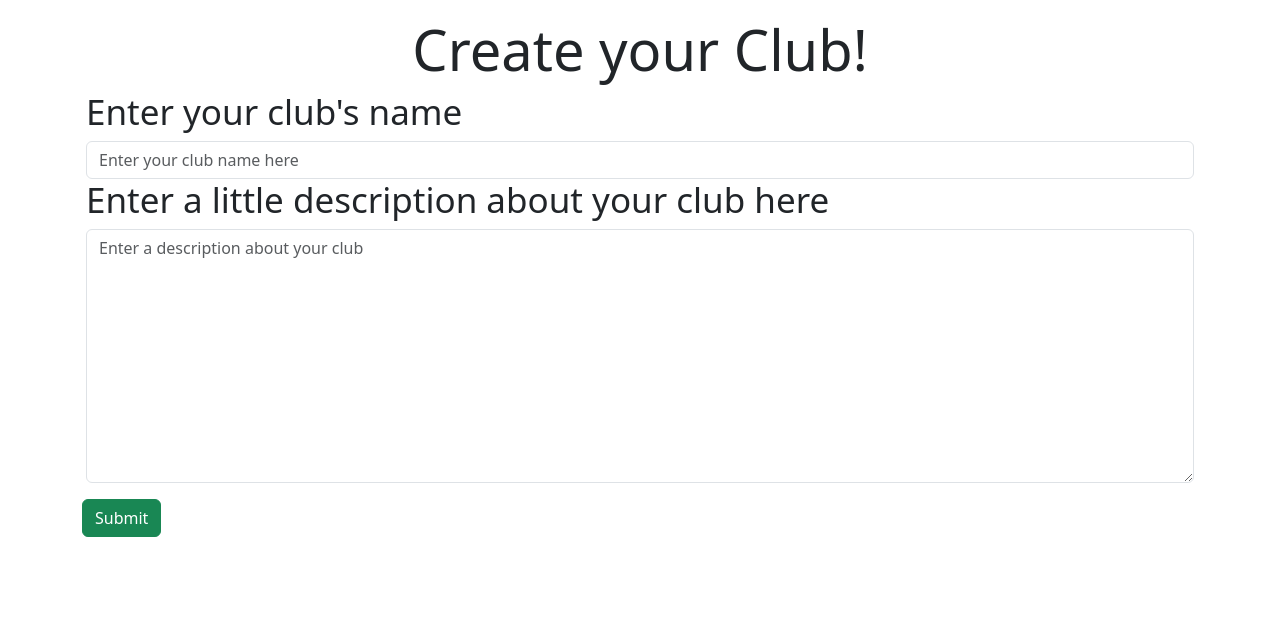
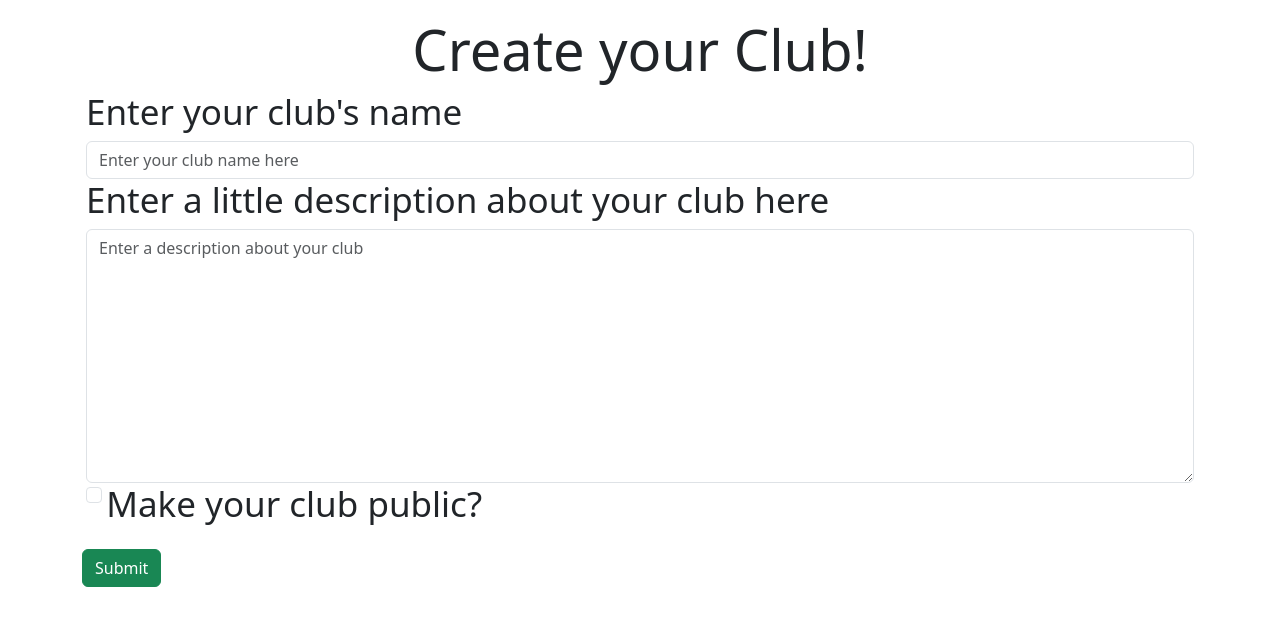
Before and after one commit to agrimreaper49/ClubMatch, a Django app: page /create_club/ in a window 1280 px wide. Shown: the top 626 px of the page. Run offline with Django 4.2, Linux system fonts and the light colour scheme; some libraries are stand-ins or nearby versions.

Commit message:
Added support for making a club private when creating a club, will need an option to change this later

```diff
--- a/club_compass/settings.py
+++ b/club_compass/settings.py
@@ -11,8 +11,8 @@ https://docs.djangoproject.com/en/4.2/ref/settings/
 """
 import os
 from pathlib import Path
-import django_heroku
-import dj_database_url
+# import django_heroku
+# import dj_database_url
 # Build paths inside the project like this: BASE_DIR / 'subdir'.
 BASE_DIR = Path(__file__).resolve().parent.parent
 
@@ -31,7 +31,7 @@ ALLOWED_HOSTS = ["*"]
 
 # Application definition
 
-SITE_ID = 6
+SITE_ID = 7
 
 
 INSTALLED_APPS = [
--- a/club_compass_app/forms.py
+++ b/club_compass_app/forms.py
@@ -8,6 +8,9 @@ class ClubForm(forms.Form):
     description = forms.CharField(label='Enter a little description about your club here', max_length=2000,
                                widget = forms.Textarea(attrs={"class": "form-control",
                                                                 "placeholder": "Enter a description about your club"}))
+
+    public = forms.BooleanField(label="Make your club public?",
+                                widget = forms.CheckboxInput(attrs={"class": "form-check-input"}), required=False)
 
 
 class EventForm(forms.Form):
--- a/club_compass_app/templates/club_compass_app/club_detail.html
+++ b/club_compass_app/templates/club_compass_app/club_detail.html
@@ -52,6 +52,5 @@
         <h1>Send Message to All Members</h1>
         <button class="btn btn-primary">Draft Message</button>
     </div>
-
     </center>
 </div>
--- a/club_compass_app/templates/club_compass_app/create_club.html
+++ b/club_compass_app/templates/club_compass_app/create_club.html
@@ -17,6 +17,10 @@
             <label class="control-label"><h1 class="display-6"><small><strong>{{ form.description.label }}<strong></small></h1></label>
             {{ form.description }}
         </div>
+        <div class='form-group'>
+            {{ form.public }}
+            <label class="control-label"><h1 class="display-6"><small><strong>{{ form.public.label }}<strong></small></h1></label>
+        </div>
     </div>
     <div class="container">
     <input type="submit" class="btn btn-success" value="Submit">
--- a/club_compass_app/views.py
+++ b/club_compass_app/views.py
@@ -29,9 +29,9 @@ class Login(UserPassesTestMixin, generic.FormView):
             club_name = form.cleaned_data['club_name']
             description = form.cleaned_data['description']
             owner = self.request.user
-            club = Club(name=club_name, description=description, owner=owner)
+            public = form.cleaned_data['public']
+            club = Club(name=club_name, description=description, owner=owner, public=public)
             club.save()
-            # TODO add whether to include public or private
             # TODO add tags
             return super().form_valid(form)
         else:
```
